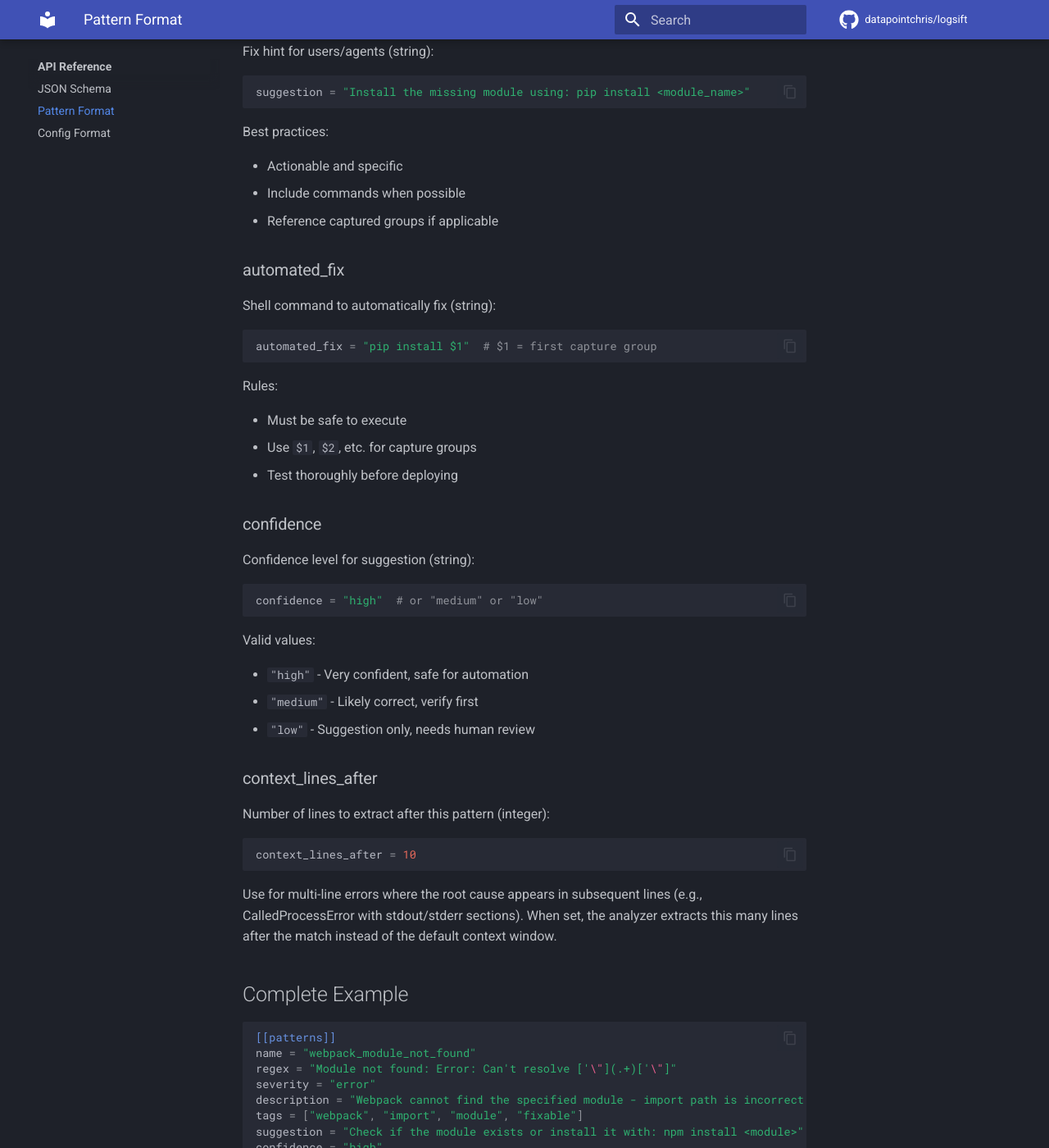
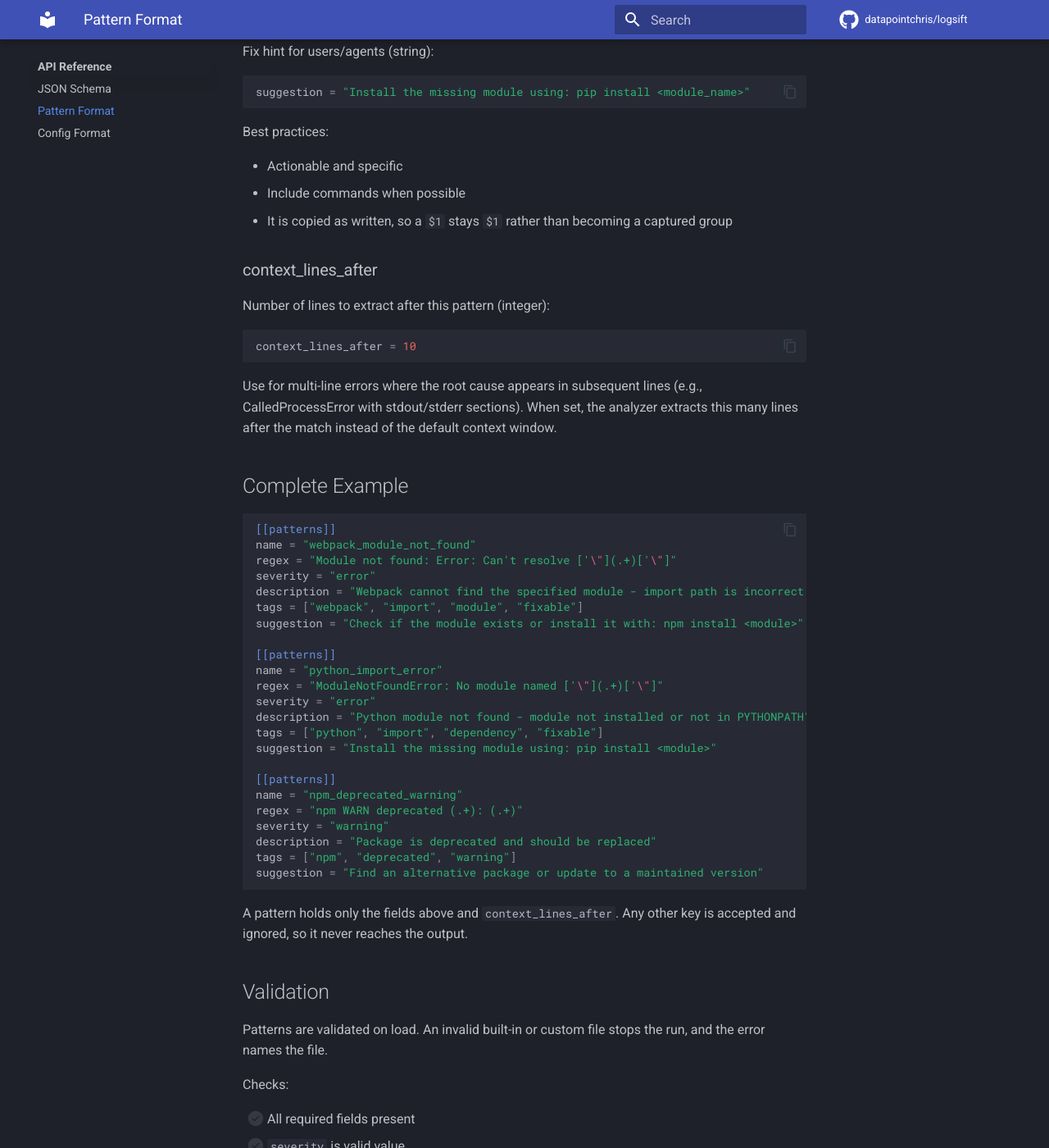
Before and after one commit to datapointchris/logsift, an MkDocs documentation site: the page built from docs/api/pattern-format.md, in a window 1280 px wide and 1400 px high, scrolled down 2436 px. Shown: the whole window at 82% size. Built offline with MkDocs 1.6.1 and Material for MkDocs 9.7.7, drawn with Linux system fonts in a browser that asks for light colours; comment, search, counter and statistics services are not loaded; the version menu is left out; some of the changed text lies outside the part shown.

Commit message:
docs(patterns): drop automated_fix and confidence, which no code reads
The pattern docs listed automated_fix, with $1 capture substitution, and
confidence as optional pattern fields, and said confidence was validated.
No built-in pattern sets either, _build_issue copies neither, and the
validator never checks confidence. A pattern author expecting an agent to
act on them got nothing in any output. The docs now name the two optional
fields the detector reads, suggestion and context_lines_after, and say any
other key is ignored and that a suggestion is copied as written.

Agent-Name: claude-code-unattended
Agent-Session: b32776bb-b5a3-43ec-bee5-7f92e029b795
Agent-Run: 01a1c45c-0859-7cc2-a63f-41e3cdbcfbe9
Worklog: 2922.1

````diff
--- a/docs/api/pattern-format.md
+++ b/docs/api/pattern-format.md
@@ -111,35 +111,7 @@ Best practices:
 
 - Actionable and specific
 - Include commands when possible
-- Reference captured groups if applicable
-
-### automated_fix
-
-Shell command to automatically fix (string):
-
-```toml
-automated_fix = "pip install $1"  # $1 = first capture group
-```
-
-Rules:
-
-- Must be safe to execute
-- Use `$1`, `$2`, etc. for capture groups
-- Test thoroughly before deploying
-
-### confidence
-
-Confidence level for suggestion (string):
-
-```toml
-confidence = "high"  # or "medium" or "low"
-```
-
-Valid values:
-
-- `"high"` - Very confident, safe for automation
-- `"medium"` - Likely correct, verify first
-- `"low"` - Suggestion only, needs human review
+- It is copied as written, so a `$1` stays `$1` rather than becoming a captured group
 
 ### context_lines_after
 
@@ -161,7 +133,6 @@ severity = "error"
 description = "Webpack cannot find the specified module - import path is incorrect or module not installed"
 tags = ["webpack", "import", "module", "fixable"]
 suggestion = "Check if the module exists or install it with: npm install <module>"
-confidence = "high"
 
 [[patterns]]
 name = "python_import_error"
@@ -169,9 +140,7 @@ regex = "ModuleNotFoundError: No module named ['\"](.+)['\"]"
 severity = "error"
 description = "Python module not found - module not installed or not in PYTHONPATH"
 tags = ["python", "import", "dependency", "fixable"]
-suggestion = "Install the missing module using: pip install $1"
-automated_fix = "pip install $1"
-confidence = "high"
+suggestion = "Install the missing module using: pip install <module>"
 
 [[patterns]]
 name = "npm_deprecated_warning"
@@ -180,8 +149,10 @@ severity = "warning"
 description = "Package is deprecated and should be replaced"
 tags = ["npm", "deprecated", "warning"]
 suggestion = "Find an alternative package or update to a maintained version"
-confidence = "medium"
 ```
+
+A pattern holds only the fields above and `context_lines_after`. Any other key is accepted and
+ignored, so it never reaches the output.
 
 ## Validation
 
@@ -194,8 +165,7 @@ Checks:
 - [ ] `severity` is valid value
 - [ ] `regex` is valid Python regex
 - [ ] `tags` is non-empty array
-- [ ] `name` is unique (no duplicates)
-- [ ] `confidence` (if present) is valid value
+- [ ] `name` is unique within the file
 
 Test validation:
 
````
Also changed, not shown: CLAUDE.md (+1 -1 lines), docs/concepts/index.md (+2 -2 lines), docs/concepts/pattern-matching.md (+1 -2 lines), docs/guides/custom-patterns.md (+5 -8 lines), 1 other file.
